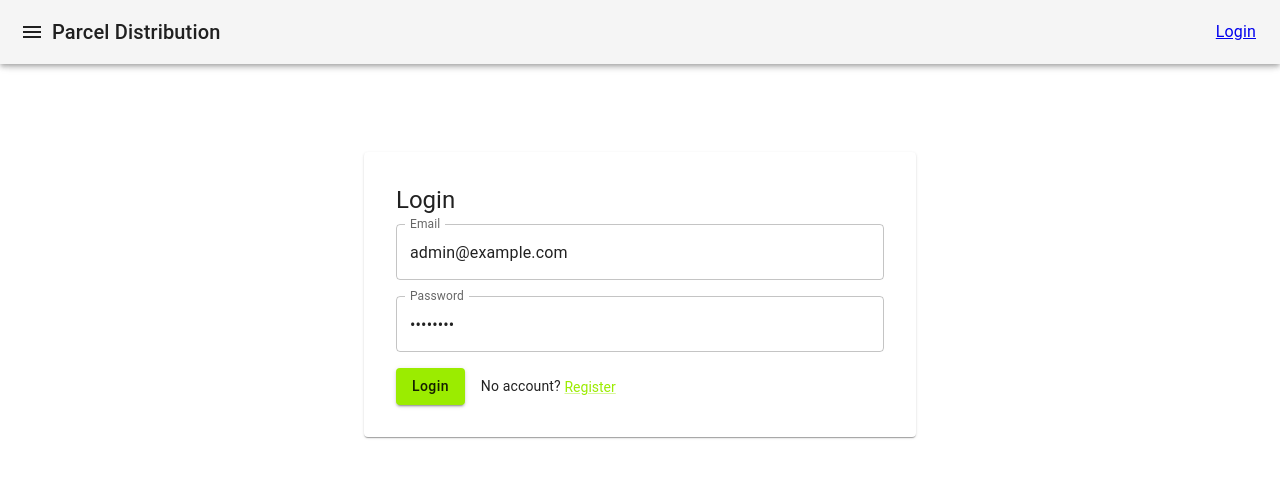
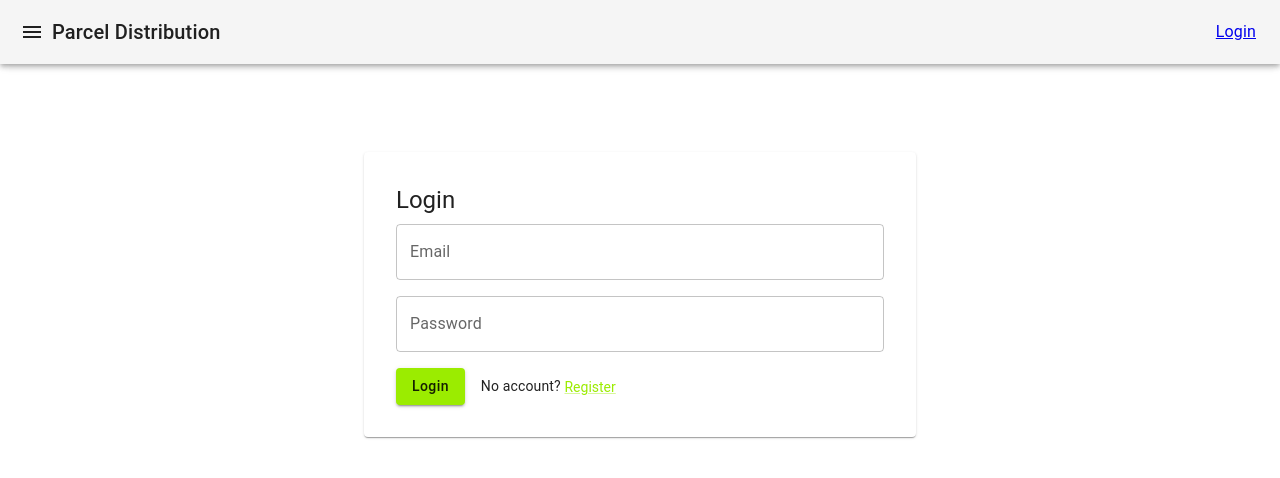
Before and after one commit to vedantpawar18/Meet-Client, a React (Create React App) app: page /login in a window 1280 px wide. Shown: the top 478 px of the page. Built offline with nearby package versions, Linux system fonts and the light colour scheme.

Commit message:
Update LoginPage component to clear default email and password fields for improved user experience

```diff
--- a/src/pages/LoginPage.jsx
+++ b/src/pages/LoginPage.jsx
@@ -31,8 +31,8 @@ export default function LoginPage() {
   const [message, setMessage] = React.useState(null);
 
   // Login form fields
-  const [email, setEmail] = React.useState("admin@example.com");
-  const [password, setPassword] = React.useState("password");
+  const [email, setEmail] = React.useState("");
+  const [password, setPassword] = React.useState("");
 
   // Registration form fields
   const [name, setName] = React.useState("");
```
